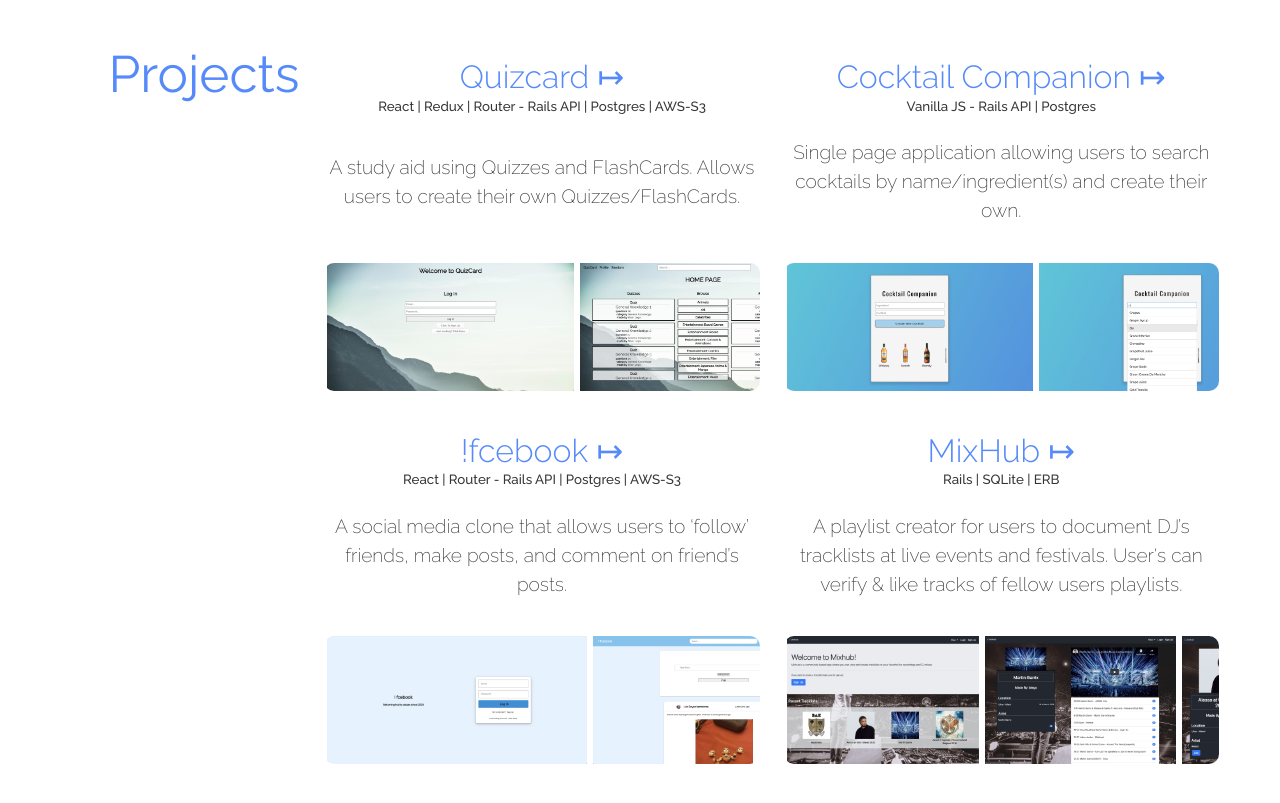
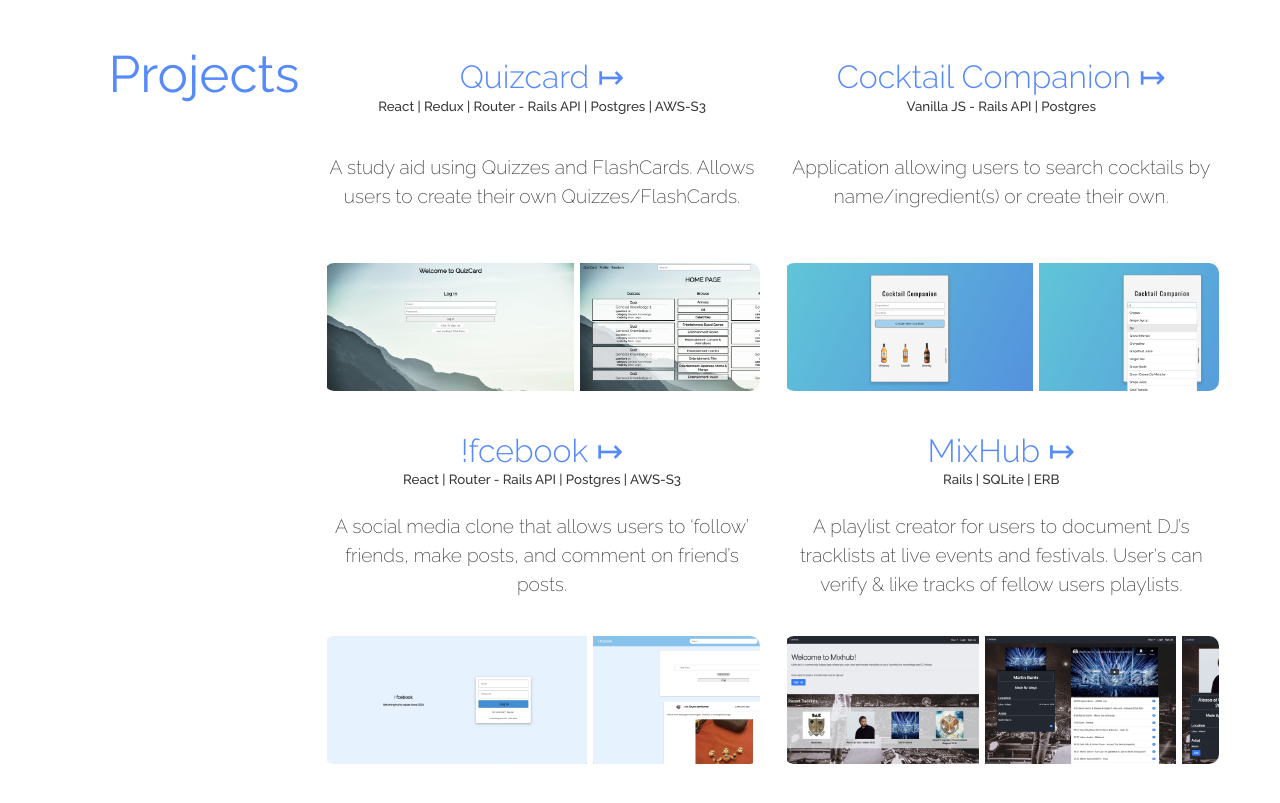
Before and after one commit to brianwlego/brianwlego.github.io, a React (Create React App) app in the folder portfolio/: page / in a window 1280 px wide. Shown: the part 2260-3063 px from the top of the page. Built offline with nearby package versions, Linux system fonts and the light colour scheme; no server answers.

Commit message:
fixing word lenght for prj desc

```diff
--- a/portfolio/src/components/Projects.js
+++ b/portfolio/src/components/Projects.js
@@ -93,7 +93,7 @@ function Projects(){
             link="https://cocktail-companion.herokuapp.com/"
             title="Cocktail Companion"
             stack="Vanilla JS - Rails API | Postgres"
-            description="Single page application allowing users to search cocktails by name/ingredient(s) and create their own."
+            description="Application allowing users to search cocktails by name/ingredient(s) or create their own."
             images={[CC1,CC2,CC3,CC4,CC5,CC6]}
             chosen={chosenCC}
             clickHandler={clickHandler}
```
Also changed, not shown: portfolio/src/App.css (+0 -11 lines).
